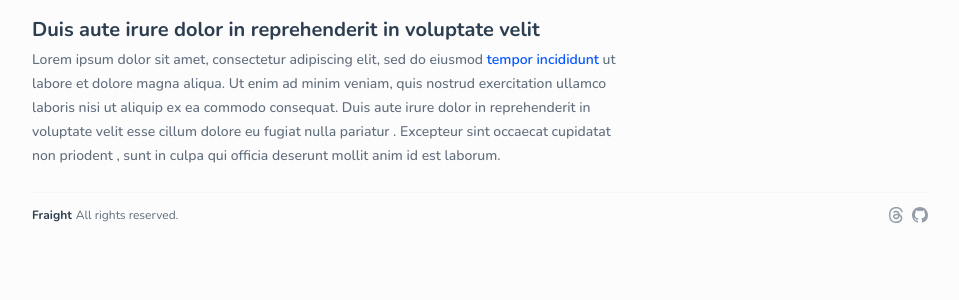
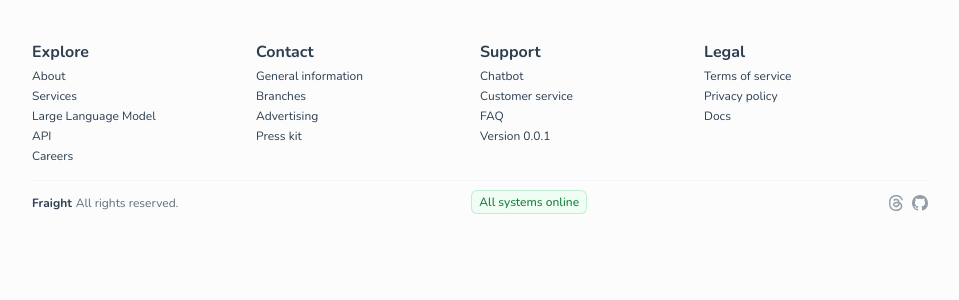
Before and after one commit to fraightonline/web, a Next.js app: page / in a window 1280 px wide. Shown: the top 300 px of the page, without its empty margins (160-1119 px from the left). Built offline with nearby package versions, Linux system fonts and the light colour scheme.

Commit message:
Footer update

```diff
--- a/next.config.js
+++ b/next.config.js
@@ -1,4 +1,5 @@
 /** @type {import('next').NextConfig} */
-const nextConfig = {}
 
-module.exports = nextConfig
+const nextConfig = {};
+
+module.exports = nextConfig;
--- a/src/app/components/Content.tsx
+++ b/src/app/components/Content.tsx
@@ -1,25 +1,6 @@
 const Content = () => {
   return (
-    <div className="mx-auto max-w-2xl lg:max-w-4xl py-4 lg:px-0 md:px-0 px-4 text-asphalt/75">
-      <div className="w-ful sm:w-2/3 flex flex-col gap-y-4">
-        <h3 className="text-xl font-bold text-asphalt -mb-3">
-          Duis aute irure dolor in reprehenderit in voluptate velit
-        </h3>
-        <p className="font-medium text-sm leading-6">
-          Lorem ipsum dolor sit amet, consectetur adipiscing elit, sed do
-          eiusmod{" "}
-          <span className="text-blue font-semibold hover:underline hover:cursor-pointer">
-            tempor incididunt
-          </span>{" "}
-          ut labore et dolore magna aliqua. Ut enim ad minim veniam, quis
-          nostrud exercitation ullamco laboris nisi ut aliquip ex ea commodo
-          consequat. Duis aute irure dolor in reprehenderit in voluptate velit
-          esse cillum dolore eu fugiat nulla pariatur . Excepteur sint occaecat
-          cupidatat non priodent , sunt in culpa qui officia deserunt mollit
-          anim id est laborum.
-        </p>
-      </div>
-    </div>
+    <div className="mx-auto max-w-2xl lg:max-w-4xl mt-4 lg:px-0 md:px-0 px-4 text-asphalt/75"></div>
   );
 };
 
--- a/src/app/components/Footer.tsx
+++ b/src/app/components/Footer.tsx
@@ -1,6 +1,138 @@
+"use client";
+
+import { useEffect, useState } from "react";
+import packageJson from "../../../package.json";
+
+const lag: number = 3456;
+
 const Footer = () => {
+  const [status, setStatus] = useState<Status>();
+  const [isLoading, setLoading] = useState(true);
+
+  useEffect(() => {
+    setTimeout(() => {
+      fetch("/api/status")
+        .then((res) => res.json())
+        .then((data) => {
+          setStatus(data.status);
+          setLoading(false);
+        });
+    }, lag);
+  }, []);
+
   return (
     <div className="mx-auto max-w-2xl lg:max-w-4xl py-2 lg:px-0 md:px-0 px-4">
+      <div className="grid sm:grid-cols-4 grid-cols-2 gap-y-4 py-4">
+        <div className="flex flex-col gap-y-1">
+          <h4 className="text-md font-bold text-asphalt">Explore</h4>
+          <a
+            href="#"
+            className="text-xs hover:text-blue hover:underline transition"
+          >
+            About
+          </a>
+          <a
+            href="#"
+            className="text-xs hover:text-blue hover:underline transition"
+          >
+            Services
+          </a>
+          <a
+            href="#"
+            className="text-xs hover:text-blue hover:underline transition"
+          >
+            Large Language Model
+          </a>
+          <a
+            href="#"
+            className="text-xs hover:text-blue hover:underline transition"
+          >
+            API
+          </a>
+          <a
+            href="#"
+            className="text-xs hover:text-blue hover:underline transition"
+          >
+            Careers
+          </a>
+        </div>
+        <div className="flex flex-col gap-y-1">
+          <h4 className="text-md font-bold text-asphalt">Contact</h4>
+          <a
+            href="#"
+            className="text-xs hover:text-blue hover:underline transition"
+          >
+            General information
+          </a>
+          <a
+            href="#"
+            className="text-xs hover:text-blue hover:underline transition"
+          >
+            Branches
+          </a>
+          <a
+            href="#"
+            className="text-xs hover:text-blue hover:underline transition"
+          >
+            Advertising
+          </a>
+          <a
+            href="#"
+            className="text-xs hover:text-blue hover:underline transition"
+          >
+            Press kit
+          </a>
+        </div>
+        <div className="flex flex-col gap-y-1">
+          <h4 className="text-md font-bold text-asphalt">Support</h4>
+          <a
+            href="#"
+            className="text-xs hover:text-blue hover:underline transition"
+          >
+            Chatbot
+          </a>
+          <a
+            href="#"
+            className="text-xs hover:text-blue hover:underline transition"
+          >
+            Customer service
+          </a>
+          <a
+            href="#"
+            className="text-xs hover:text-blue hover:underline transition"
+          >
+            FAQ
+          </a>
+          <a
+            href="https://github.com/fraightonline/web"
+            target="_blank"
+            className="text-xs hover:text-blue hover:underline transition"
+          >
+            Version {packageJson.version}
+          </a>
+        </div>
+        <div className="flex flex-col gap-y-1">
+          <h4 className="text-md font-bold text-asphalt">Legal</h4>
+          <a
+            href="#"
+            className="text-xs hover:text-blue hover:underline transition"
+          >
+            Terms of service
+          </a>
+          <a
+            href="#"
+            className="text-xs hover:text-blue hover:underline transition"
+          >
+            Privacy policy
+          </a>
+          <a
+            href="#"
+            className="text-xs hover:text-blue hover:underline transition"
+          >
+            Docs
+          </a>
+        </div>
+      </div>
       <div className="flex flex-row justify-between border-t border-gray py-2">
         <div className="mt-1.5">
           <p className="text-xs text-asphalt/75">
@@ -13,7 +145,15 @@
             All rights reserved.
           </p>
         </div>
-        <div className="hidden lg:block p-x-4"></div>
+        <div className="hidden lg:block p-x-4">
+          <span
+            className={`inline-flex items-center rounded-md bg-green-50 px-2 py-1 text-xs font-medium text-green-700 ring-1 ring-inset ring-green-600/20 -mt-1 ${
+              isLoading ? "animate-pulse" : ""
+            }`}
+          >
+            {isLoading ? "Fetching status..." : status?.message}
+          </span>
+        </div>
         <div className="flex flex-row mt-1.5">
           <div>
             <a href="https://www.threads.net/@fraightonline" target="_blank">
@@ -42,9 +182,9 @@
                 className="ml-2 fill-asphalt/50 hover:fill-asphalt transition"
               >
                 <path
-                  fill-rule="evenodd"
+                  fillRule="evenodd"
                   d="M8 0C3.58 0 0 3.58 0 8c0 3.54 2.29 6.53 5.47 7.59.4.07.55-.17.55-.38 0-.19-.01-.82-.01-1.49-2.01.37-2.53-.49-2.69-.94-.09-.23-.48-.94-.82-1.13-.28-.15-.68-.52-.01-.53.63-.01 1.08.58 1.23.82.72 1.21 1.87.87 2.33.66.07-.52.28-.87.51-1.07-1.78-.2-3.64-.89-3.64-3.95 0-.87.31-1.59.82-2.15-.08-.2-.36-1.02.08-2.12 0 0 .67-.21 2.2.82.64-.18 1.32-.27 2-.27.68 0 1.36.09 2 .27 1.53-1.04 2.2-.82 2.2-.82.44 1.1.16 1.92.08 2.12.51.56.82 1.27.82 2.15 0 3.07-1.87 3.75-3.65 3.95.29.25.54.73.54 1.48 0 1.07-.01 1.93-.01 2.2 0 .21.15.46.55.38A8.013 8.013 0 0 0 16 8c0-4.42-3.58-8-8-8z"
-                ></path>{" "}
+                ></path>
               </svg>
             </a>
           </div>
--- /dev/null
+++ b/src/app/types/Status.ts
@@ -0,0 +1,3 @@
+interface Status {
+  message: string;
+}
--- /dev/null
+++ b/src/pages/api/status.ts
@@ -0,0 +1,16 @@
+import type { NextApiRequest, NextApiResponse } from "next";
+
+type ResponseData = {
+  status: Status;
+};
+
+export default function handler(
+  _req: NextApiRequest,
+  res: NextApiResponse<ResponseData>
+) {
+  res.status(200).json({
+    status: {
+      message: "All systems online",
+    },
+  });
+}
```
